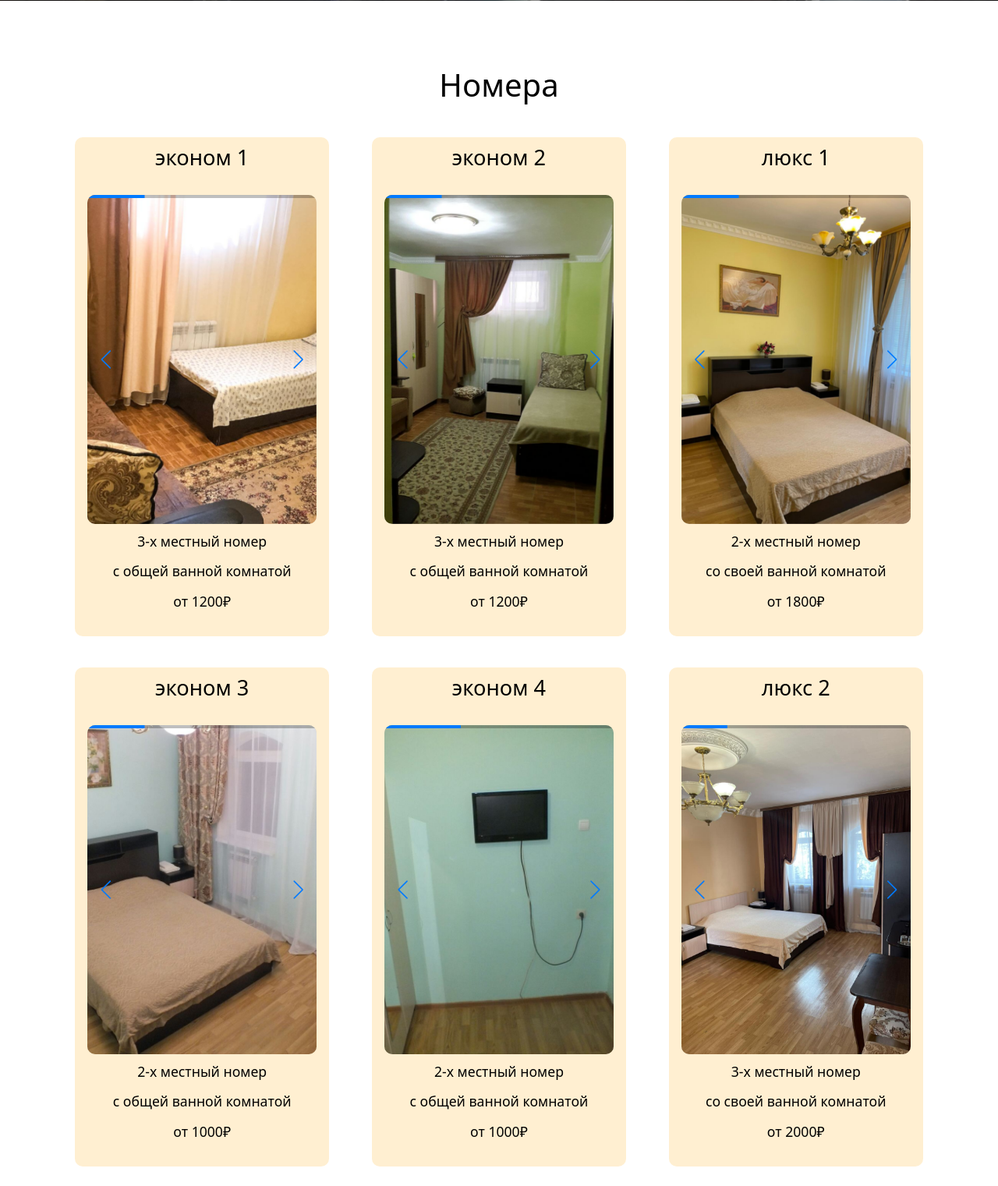
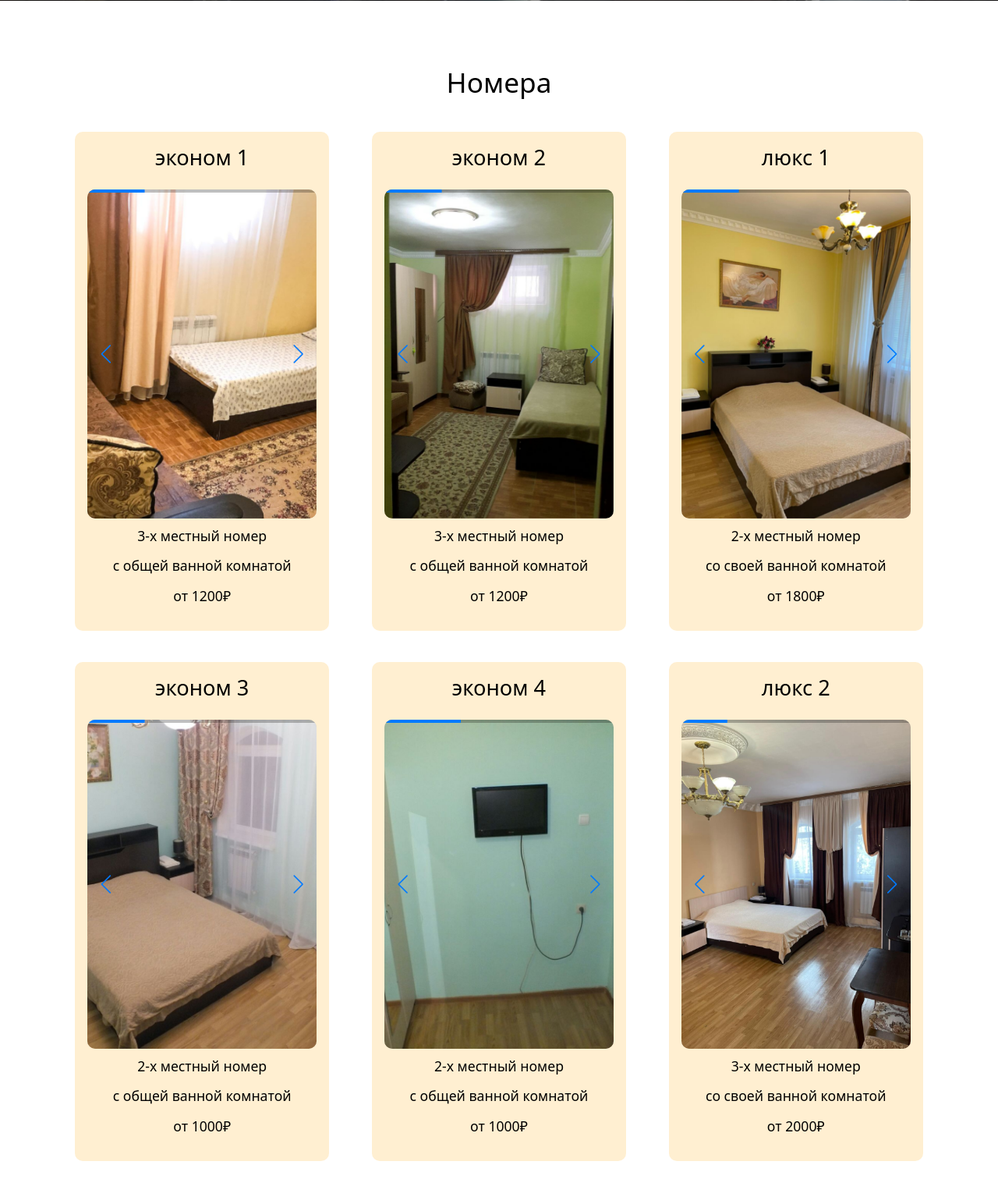
Before and after one commit to samiroutka/hotelAlla, a Django app: page / in a window 1280 px wide. Shown: the part 399-1920 px from the top of the page at 78% size. Run offline with Django 4.2, Linux system fonts and the light colour scheme; style sheets or scripts are compiled from the project's sources; some libraries are stand-ins or nearby versions.

Commit message:
commit 21

```diff
--- a/main/static/css/index.css
+++ b/main/static/css/index.css
@@ -70,7 +70,7 @@
 .numbers .title {
   margin: 10vw 0 5vw 0;
   text-align: center;
-  font-size: 3em; }
+  font-size: 2.5em; }
 .numbers .rooms {
   margin: 0 auto;
   width: 85%; }
@@ -88,11 +88,12 @@
     opacity: 1; }
   .numbers .room .room__title {
     margin: 0;
-    padding: 5% 0;
     height: 10%;
     box-sizing: border-box;
-    font-size: 2em;
-    text-align: center; }
+    display: flex;
+    justify-content: center;
+    align-items: center;
+    font-size: 1.7em; }
   .numbers .room .swiper {
     margin: 3% auto;
     width: 90%;
@@ -107,11 +108,15 @@
       height: 100%;
       object-fit: cover; }
   .numbers .room .room__description {
-    margin: 0;
+    margin: 0 auto;
+    width: 90%;
     height: 6%;
     box-sizing: border-box;
     text-align: center;
-    font-size: 1.5em; }
+    font-size: 1.2em;
+    text-overflow: ellipsis;
+    white-space: nowrap;
+    overflow: hidden; }
 
 /* --------------------------------- */
 .places {
@@ -121,7 +126,7 @@
   .places .title {
     margin: 5vw 0;
     text-align: center;
-    font-size: 3em; }
+    font-size: 2.5em; }
   .places swiper-container {
     width: 100%;
     height: 38vh; }
@@ -135,7 +140,7 @@
     width: 90%;
     display: flex;
     flex-direction: column;
-    font-size: 20px; }
+    font-size: 1.2em; }
     .places .description .description__block {
       padding: 5% 0; }
     .places .description .description__title {
--- a/main/static/css/index.scss
+++ b/main/static/css/index.scss
@@ -27,7 +27,7 @@
   display: none !important;
 }
 
-$titleSize: 3em;
+$titleSize: 2.5em;
 
 /* --------------------------------- */
 
@@ -116,12 +116,14 @@
 
     .room__title{
       margin: 0;
-      padding: 5% 0;
       height: 10%;
       box-sizing: border-box;
 
-      font-size: 2em;
-      text-align: center;
+      display: flex;
+      justify-content: center;
+      align-items: center;
+
+      font-size: 1.7em;
     }
     .swiper{
       margin: 3% auto;
@@ -141,12 +143,16 @@
       }
     }
     .room__description{
-      margin: 0;
+      margin: 0 auto;
+      width: 90%;
       height: 6%;
       box-sizing: border-box;
 
       text-align: center;
-      font-size: 1.5em;
+      font-size: 1.2em;
+      text-overflow: ellipsis;
+      white-space: nowrap;
+      overflow: hidden;
     }
   }
 }
@@ -182,7 +188,7 @@
     display: flex;
     flex-direction: column;
 
-    font-size: 20px;
+    font-size: 1.2em;
 
     .description__block{
       padding: 5% 0;
--- a/main/static/css/index_tablet.css
+++ b/main/static/css/index_tablet.css
@@ -24,27 +24,26 @@
 
   .numbers .title {
     margin: 3vw 0;
-    font-size: 2.5em; }
+    font-size: 2.2em; }
   .numbers .rooms {
     display: flex;
     justify-content: space-evenly;
     flex-wrap: wrap;
     gap: 5%; }
     .numbers .rooms .room__title {
-      padding: 2% 0;
-      font-size: 1.5em; }
+      font-size: 1.3em; }
   .numbers .room {
     width: 30%;
     height: 80vh; }
     .numbers .room .room__description {
-      font-size: 1em; }
+      font-size: .9em; }
 
   .places {
     padding: 1vw 0;
     padding-bottom: 3vw; }
     .places .title {
       margin: 2vw 0;
-      font-size: 2.5em; }
+      font-size: 2.2em; }
     .places .slider {
       margin: 0 auto;
       width: 80%;
--- a/main/static/css/index_tablet.scss
+++ b/main/static/css/index_tablet.scss
@@ -1,6 +1,6 @@
 @media (min-width: 665px) {
 
-$titleSize: 2.5em;
+$titleSize: 2.2em;
 
 // ----------------------
 
@@ -49,9 +49,7 @@
     gap: 5%;
 
     .room__title{
-      padding: 2% 0;
-
-      font-size: 1.5em;
+      font-size: 1.3em;
     }
   }
   .room{
@@ -59,7 +57,7 @@
     height: 80vh;
 
     .room__description{
-      font-size: 1em;
+      font-size: .9em;
     }
   }
 }
--- a/main/static/mail.py
+++ b/main/static/mail.py
@@ -2,7 +2,7 @@
 from datetime import datetime
 from email.mime.text import MIMEText
 
-url = 'hotelalla.ru'
+url = 'hotel-alla.ru'
 current_time = str(datetime.now())[5:16].replace('-', '.')
 
 email_address = '000postoffice@gmail.com'
@@ -13,7 +13,7 @@
 server = smtplib.SMTP('smtp.gmail.com', 587)
 server.starttls()
 server.login(email_address, google_password)
-letter = MIMEText(f'|{current_time}|\nЗдравствуйте. Вам пришла заявка на новое бронирование\n{url}/manager/')
-letter['Subject'] = 'Заявка на броонирование'
+letter = MIMEText(f'{current_time}\nЗдравствуйте. Вам пришла заявка на новое бронирование\n{url}/manager/')
+letter['Subject'] = 'Заявка на бронирование'
 server.sendmail(email_address, sender, letter.as_string())
 print('email has been sent')
--- a/main/views.py
+++ b/main/views.py
@@ -23,5 +23,6 @@
         amount_of_residents = descriptions_of_booking['amount_of_residents'],
         phone_number = descriptions_of_booking['phone_number'],
       )
-      os.system('python C:\Code\djangoProjects\djangoHotelAlla\hotelAlla\main\static\mail.py')
+
+      os.system(f'python {os.getcwd()}/main/static/mail.py') # на ubuntu-сервере вместо \ пишется /
       return HttpResponse('OK')
```
Also changed, not shown: db.sqlite3.
